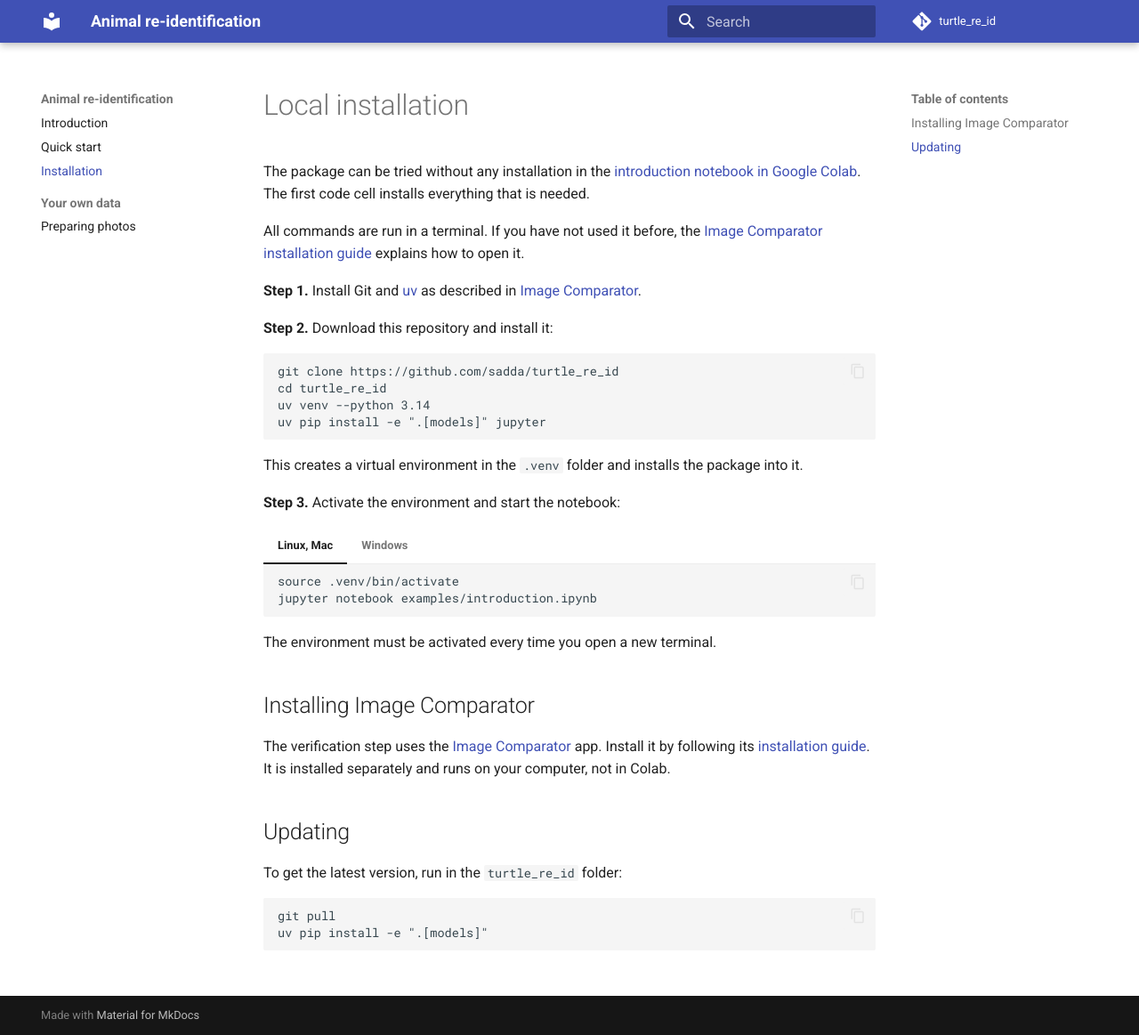
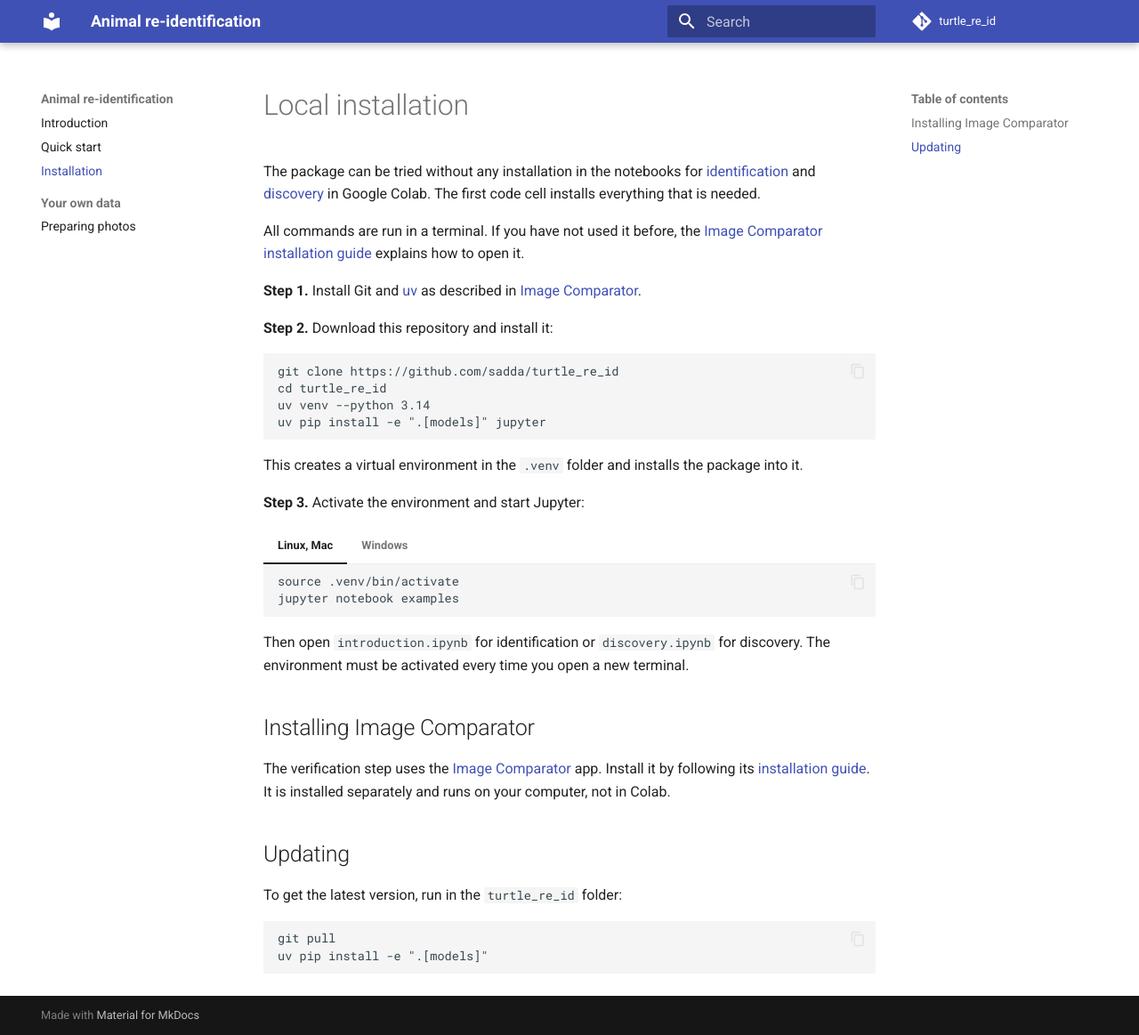
Before and after one commit to sadda/turtle_re_id, an MkDocs documentation site: the page built from docs/installation.md, in a window 1280 px wide and 1163 px high. Shown: the whole window at 89% size. Built offline with MkDocs 1.6.1 and Material for MkDocs 9.7.7, drawn with Linux system fonts in a browser that asks for light colours; comment, search, counter and statistics services are not loaded.

Commit message:
Added discovery

````diff
--- a/docs/installation.md
+++ b/docs/installation.md
@@ -1,6 +1,6 @@
 # Local installation
 
-The package can be tried without any installation in the [introduction notebook in Google Colab](https://colab.research.google.com/github/sadda/turtle_re_id/blob/master/examples/introduction.ipynb). The first code cell installs everything that is needed.
+The package can be tried without any installation in the notebooks for [identification](https://colab.research.google.com/github/sadda/turtle_re_id/blob/master/examples/introduction.ipynb) and [discovery](https://colab.research.google.com/github/sadda/turtle_re_id/blob/master/examples/discovery.ipynb) in Google Colab. The first code cell installs everything that is needed.
 
 All commands are run in a terminal. If you have not used it before, the [Image Comparator installation guide](https://sadda.github.io/image-comparator/installation/) explains how to open it.
 
@@ -17,23 +17,23 @@
 
 This creates a virtual environment in the `.venv` folder and installs the package into it.
 
-**Step 3.** Activate the environment and start the notebook:
+**Step 3.** Activate the environment and start Jupyter:
 
 === "Linux, Mac"
 
     ```
     source .venv/bin/activate
-    jupyter notebook examples/introduction.ipynb
+    jupyter notebook examples
     ```
 
 === "Windows"
 
     ```
     .venv\Scripts\activate
-    jupyter notebook examples/introduction.ipynb
+    jupyter notebook examples
     ```
 
-The environment must be activated every time you open a new terminal.
+Then open `introduction.ipynb` for identification or `discovery.ipynb` for discovery. The environment must be activated every time you open a new terminal.
 
 ## Installing Image Comparator
 
````
Also changed, not shown: README.md (+1 -1 lines), docs/data.md (+4 -8 lines), docs/index.md (+3 -3 lines), docs/quickstart.md (+6 -1 lines).
